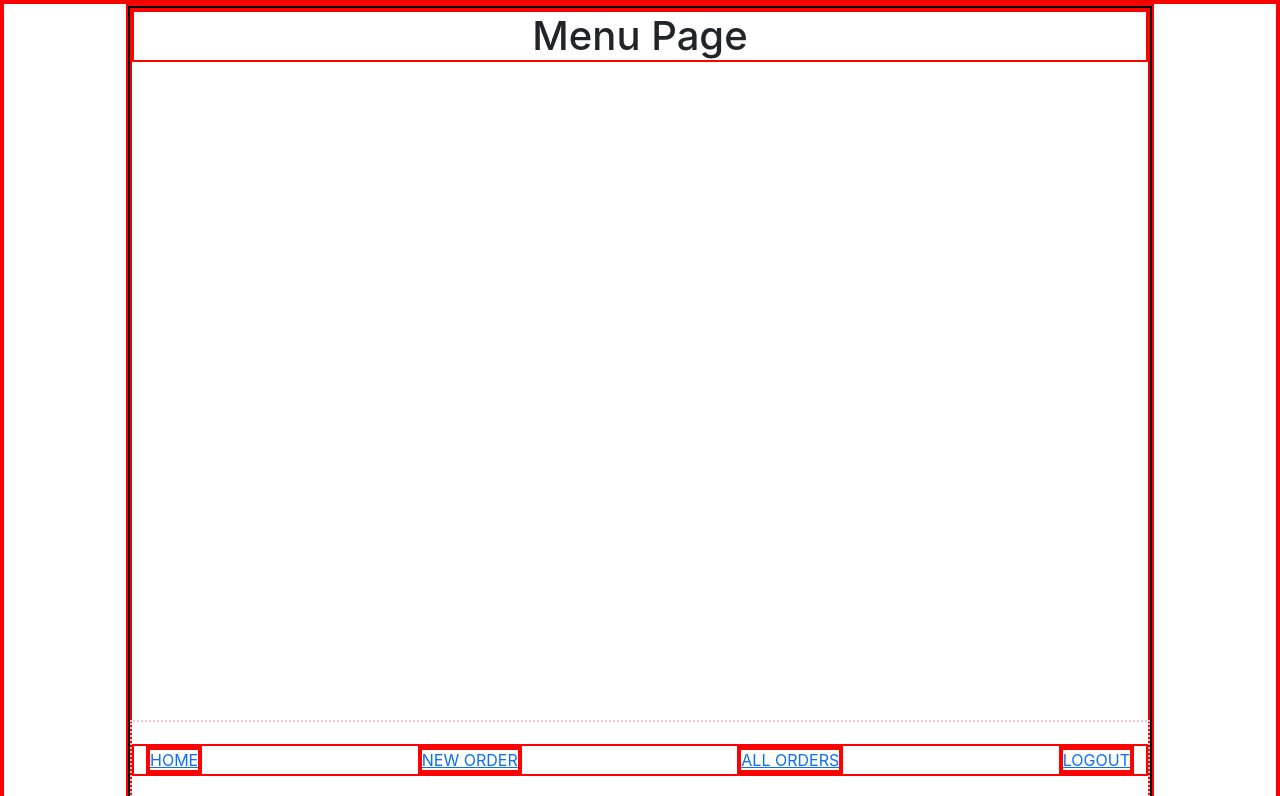
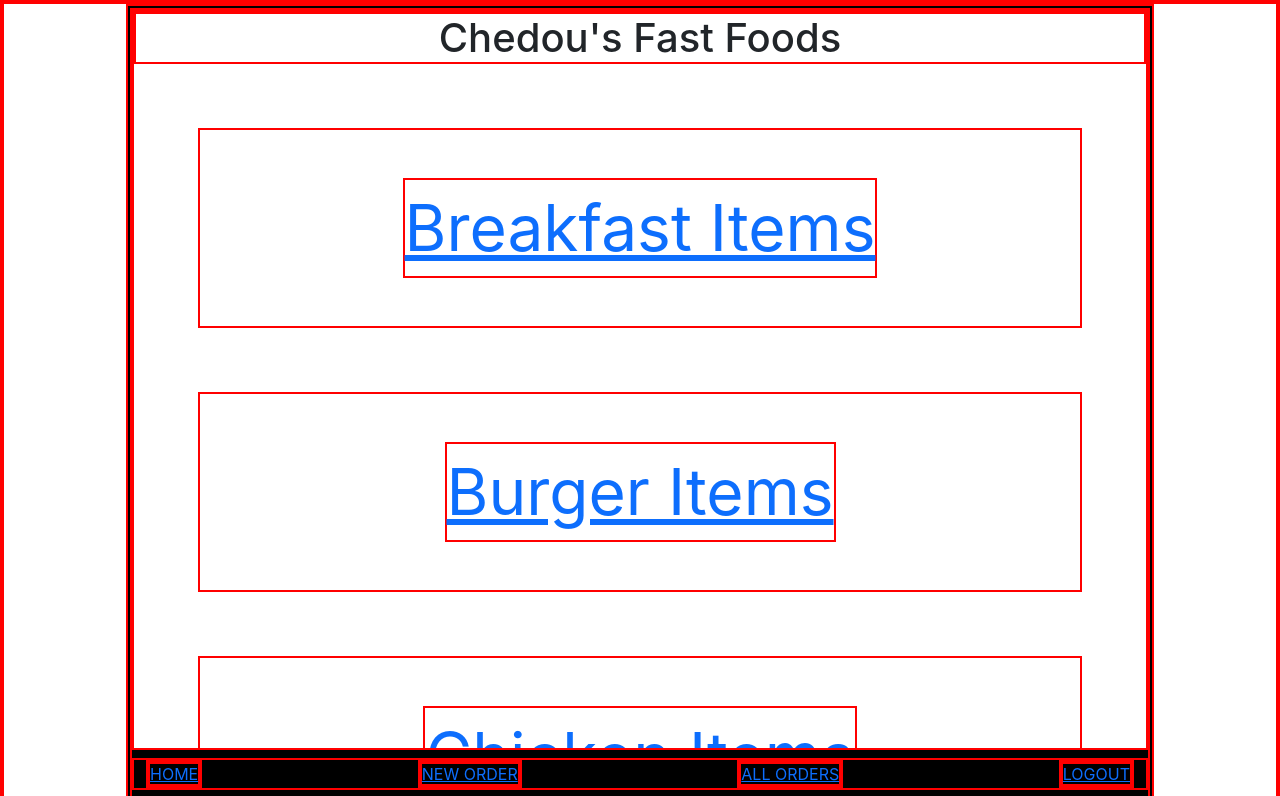
Before and after one commit to vchedeline/Mobile-Fullstack-Mern-Frontend, a React (Create React App) app: page / in a window 1280 px wide. Shown: the top 796 px of the page. Built offline with nearby package versions, Linux system fonts and the light colour scheme; no server answers.

Commit message:
links for menus

```diff
--- a/src/App.css
+++ b/src/App.css
@@ -7,7 +7,8 @@ body {
   justify-content: center;
   align-items: center;
 }
-main {
+
+.orders {
   height: 100vh;
 }
 
@@ -17,13 +18,16 @@ main {
   width: 80vw;
 }
 
-nav {
-  position: relative;
-  height: 8vh;
-  grid-area: footer;
+.food-group {
+  height: 200px;
+  margin: 1em;
+  font-size: 4em;
+  display: flex;
+  justify-content: center;
+  align-items: center;
 }
 
 footer {
-  height: 5em;
-  border: pink 2px dotted;
+  background-color: black;
+  color: white;
 }
--- a/src/components/Main.jsx
+++ b/src/components/Main.jsx
@@ -1,16 +1,28 @@
 import { Routes, Route } from "react-router";
 import Order from "../pages/Order";
 import Menu from "../pages/Menu";
+import SubMenu from "../pages/SubMenu";
 import PastOrders from "../pages/PastOrders";
 import { useState } from "react";
+import { useEffect } from "react";
 
 export default function Main() {
   const [orders, setOrders] = useState([]);
+  const [menu, setMenu] = useState([]);
   const URL = "https://cv-sei-mobile-fullstack-mern.herokuapp.com/";
+
+  async function getMenu() {
+    try {
+      const response = await (await fetch(URL + "menu")).json();
+      setMenu(response);
+    } catch (error) {
+      console.log(error);
+    }
+  }
 
   async function getOrders() {
     try {
-      const response = await (await fetch(URL)).json();
+      const response = await (await fetch(URL + "orders")).json();
       setOrders(response);
     } catch (error) {
       console.log(error);
@@ -44,10 +56,16 @@ export default function Main() {
     getOrders();
   }
 
+  useEffect(() => {
+    getOrders();
+    getMenu();
+  }, []);
+
   return (
     <main>
       <Routes>
         <Route path="/" element={<Menu />} />
+        <Route path="/menu/:id" element={<SubMenu menu={menu} />} />
         <Route path="/orders/:id" element={<Order orders={orders} />} />
         <Route path="/pastorders" element={<PastOrders orders={orders} />} />
       </Routes>
--- a/src/pages/Menu.jsx
+++ b/src/pages/Menu.jsx
@@ -1,3 +1,27 @@
+import { Link } from "react-router-dom";
+
 export default function Menu() {
-  return <h1>Menu Page</h1>;
+  return (
+    <main>
+      <h1>Chedou's Fast Foods</h1>
+      <div className="food-group">
+        <Link to={"/menu/Breakfast"}>Breakfast Items</Link>
+      </div>
+      <div className="food-group">
+        <Link to={"/menu/Hamburger"}>Burger Items</Link>
+      </div>
+      <div className="food-group">
+        <Link to={"/menu/Chicken"}>Chicken Items</Link>
+      </div>
+      <div className="food-group">
+        <Link to={"/menu/Side"}>Side Items</Link>
+      </div>
+      <div className="food-group">
+        <Link to={"/menu/Drink"}>Drink Items</Link>
+      </div>
+      <div className="food-group">
+        <Link to={"/menu/Dessert"}>Dessert Items</Link>
+      </div>
+    </main>
+  );
 }
--- a/src/pages/Order.jsx
+++ b/src/pages/Order.jsx
@@ -1,7 +1,7 @@
 export default function Order({ orders }) {
   return (
-    <main>
-      <h1>Order</h1>
-    </main>
+    <div className="orders">
+      <h1>All Orders</h1>
+    </div>
   );
 }
--- a/src/pages/PastOrders.jsx
+++ b/src/pages/PastOrders.jsx
@@ -11,9 +11,9 @@ export default function PastOrders({ orders }) {
   });
 
   return (
-    <main>
+    <div className="orders">
       <h1>All Orders</h1>
       {allOrders}
-    </main>
+    </div>
   );
 }
--- a/src/pages/SubMenu.jsx
+++ b/src/pages/SubMenu.jsx
@@ -1,3 +1,21 @@
-export default function SubMenu() {
-  return <h1>SubMenu Page</h1>;
+import { useParams } from "react-router";
+
+export default function SubMenu({ menu }) {
+  const { id } = useParams();
+  const items = menu.filter((i) => i.group === id);
+  console.log(items);
+
+  return (
+    <main>
+      <h1>{id}</h1>
+      {items.map((ele, idx) => {
+        return (
+          <div key={idx}>
+            <h2>{ele.name}</h2>
+            <h3>{ele.price}</h3>
+          </div>
+        );
+      })}
+    </main>
+  );
 }
```
